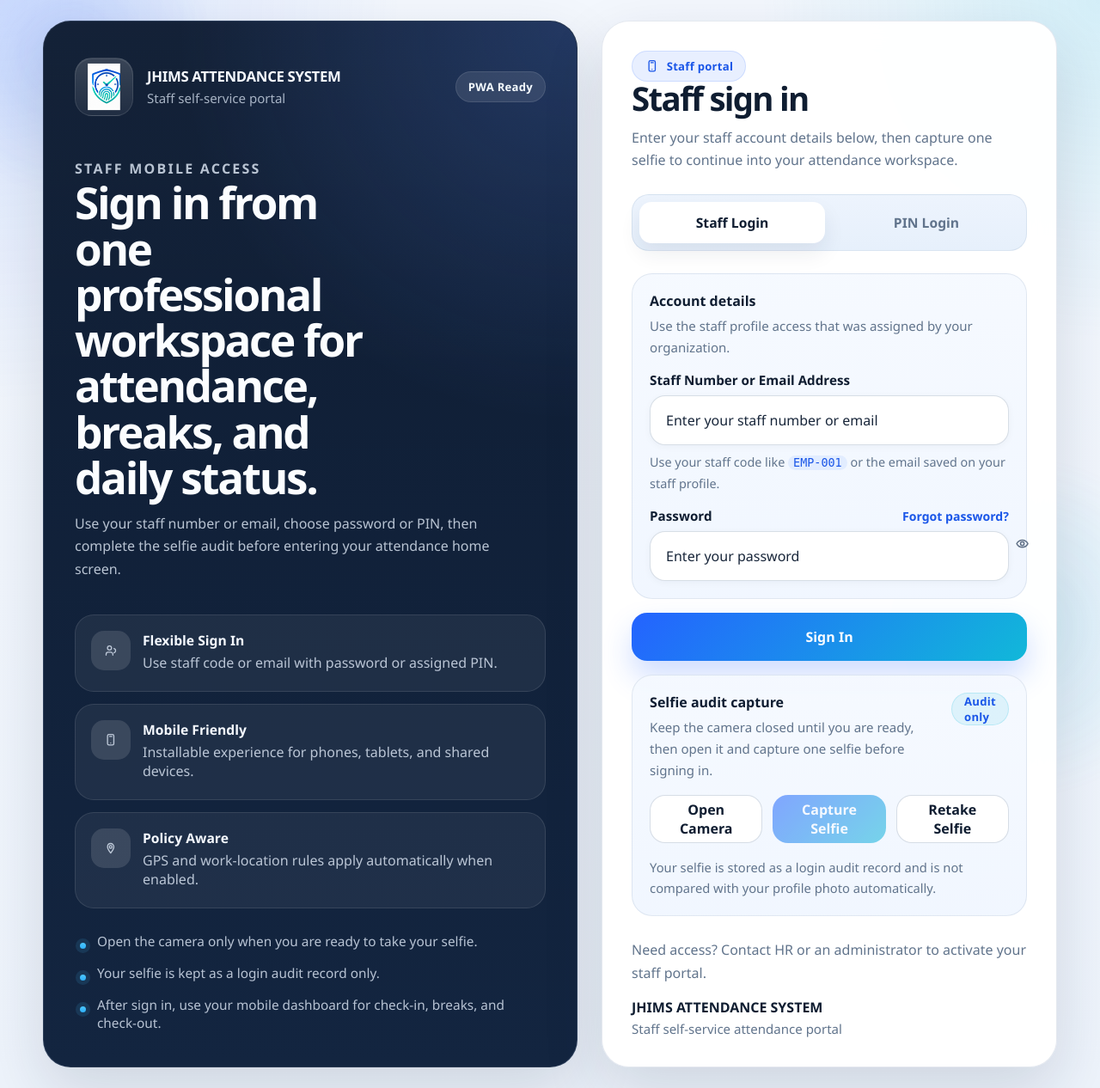
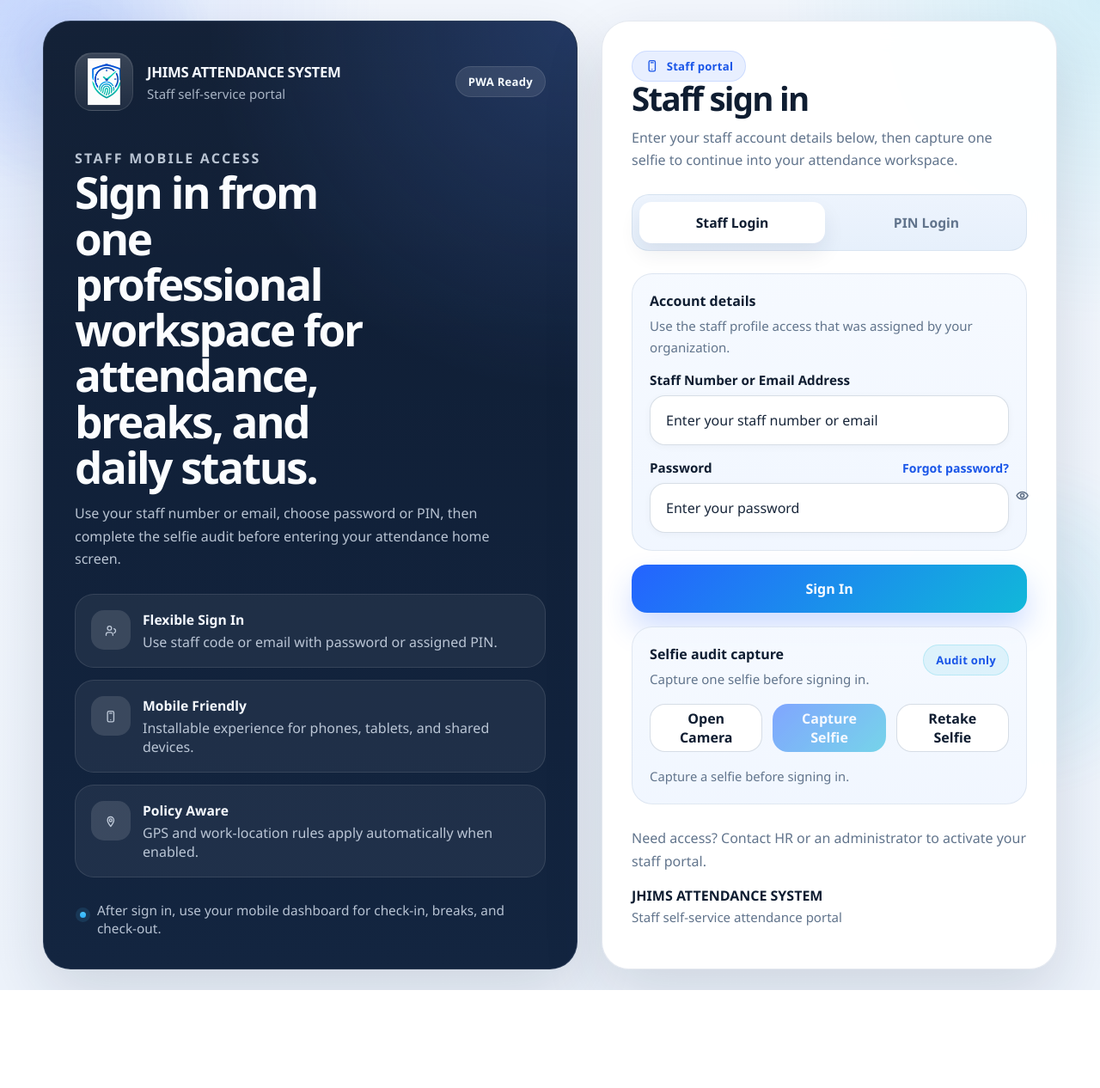
Before and after one commit to jacksmeg/attendance, a Flask app: page /staff/login in a window 1280 px wide. Shown: the whole page at 86% size. After the commit the page ends 1152 px from the top, so only its background shows below. Run offline with Flask 3, Linux system fonts and the light colour scheme; data comes from the database, SQL or seed files in the repository; data that the repository does not hold is empty; some libraries are stand-ins or nearby versions.

Commit message:
Simplify staff login instructions

```diff
--- a/attendance_app/templates/staff/login.html
+++ b/attendance_app/templates/staff/login.html
@@ -52,8 +52,6 @@
         </div>
 
         <ul class="auth-showcase-list" aria-label="Staff sign-in notes">
-            <li>Open the camera only when you are ready to take your selfie.</li>
-            <li>Your selfie is kept as a login audit record only.</li>
             <li>After sign in, use your mobile dashboard for check-in, breaks, and check-out.</li>
         </ul>
     </aside>
@@ -107,7 +105,6 @@
                     <div class="auth-input-shell">
                         <input type="text" name="staff_identifier" placeholder="Enter your staff number or email" autocomplete="username" required>
                     </div>
-                    <small class="auth-helper">Use your staff code like <code>EMP-001</code> or the email saved on your staff profile.</small>
                 </label>
 
                 <div class="staff-login-secret-panel is-active" data-panel="password">
@@ -152,7 +149,7 @@
                 <div class="auth-section-head auth-audit-head">
                     <div>
                         <strong>Selfie audit capture</strong>
-                        <p>Keep the camera closed until you are ready, then open it and capture one selfie before signing in.</p>
+                        <p>Capture one selfie before signing in.</p>
                     </div>
                     <span class="auth-audit-badge">Audit only</span>
                 </div>
@@ -179,7 +176,7 @@
                 </div>
 
                 <p class="staff-login-camera-note" id="staff-login-camera-note">
-                    Your selfie is stored as a login audit record and is not compared with your profile photo automatically.
+                    Capture a selfie before signing in.
                 </p>
             </section>
         </form>
```
